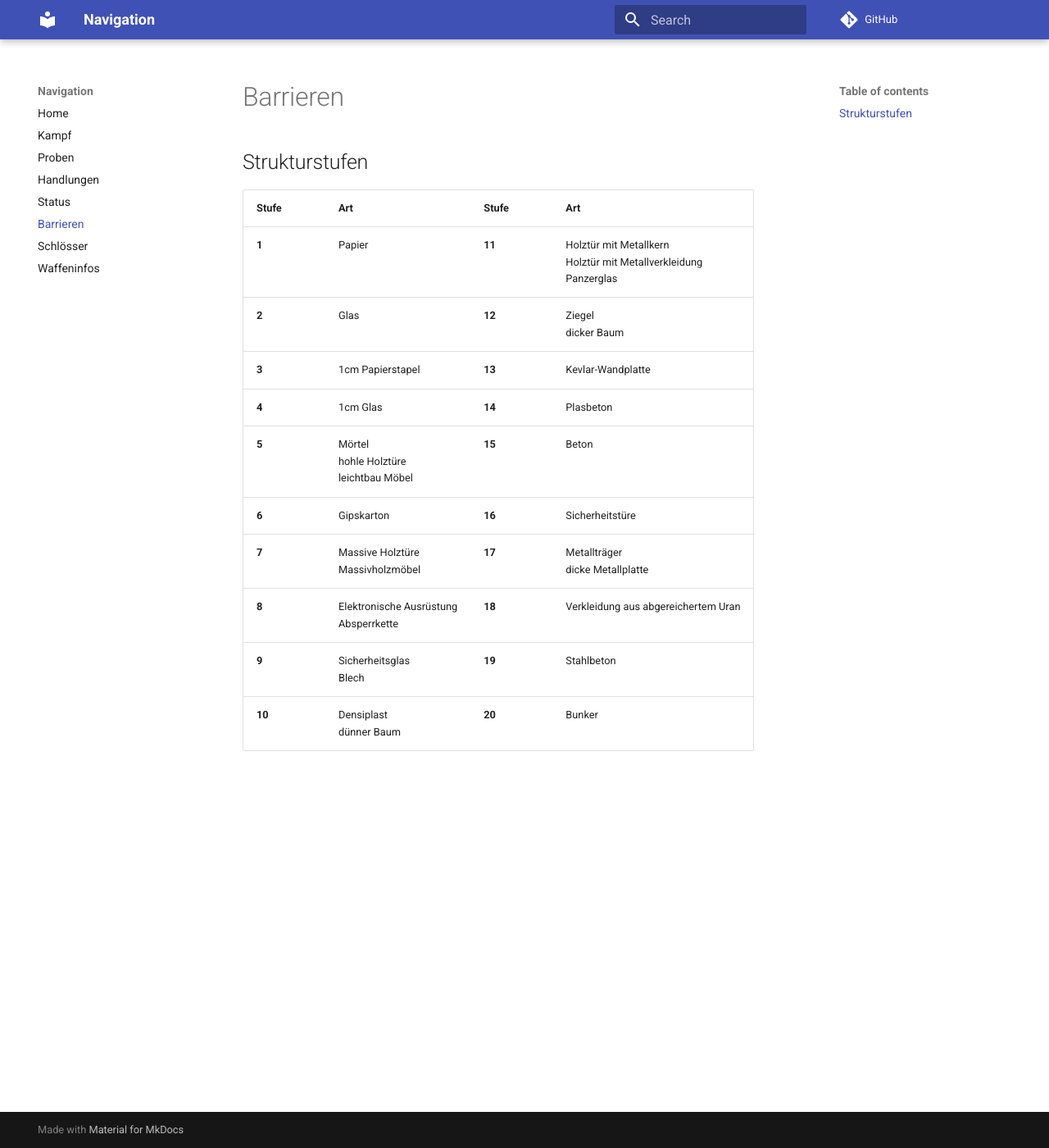
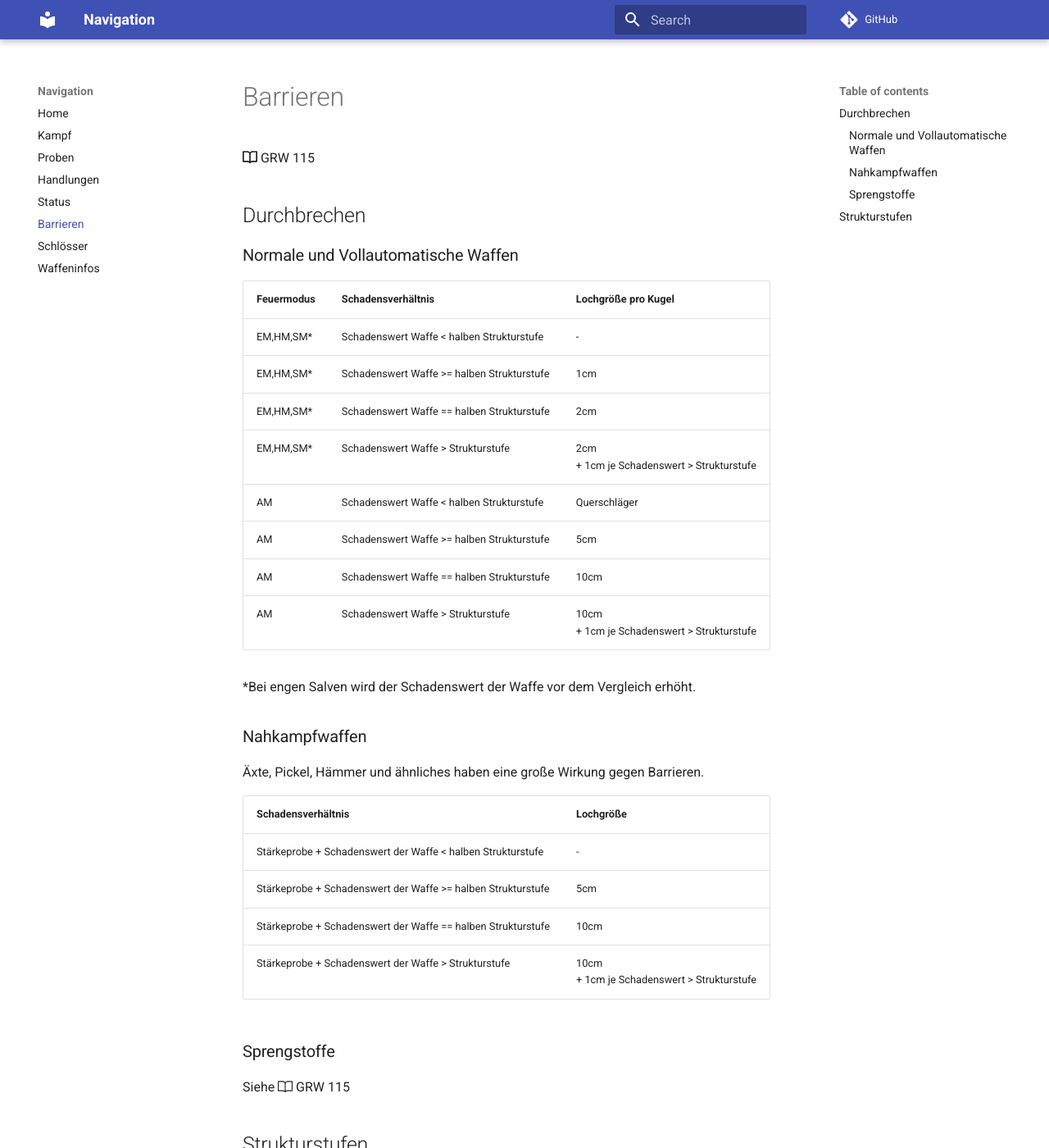
Before and after one commit to mvach/shadowrun6, an MkDocs documentation site: the page built from docs/barrieren.md, in a window 1280 px wide and 1400 px high. Shown: the whole window at 82% size. Built offline with MkDocs 1.6.1 and Material for MkDocs 9.7.7, drawn with Linux system fonts in a browser that asks for light colours; comment, search, counter and statistics services are not loaded.

Commit message:
Barrieren

```diff
--- a/docs/barrieren.md
+++ b/docs/barrieren.md
@@ -1,4 +1,38 @@
 # Barrieren
+
+:octicons-book-16: GRW 115
+
+## Durchbrechen
+
+### Normale und Vollautomatische Waffen
+
+| Feuermodus | Schadensverhältnis                         | Lochgröße pro Kugel                           |
+| ---------- | ------------------------------------------ | --------------------------------------------- |
+| EM,HM,SM*  | Schadenswert Waffe < halben Strukturstufe  | -                                             |
+| EM,HM,SM*  | Schadenswert Waffe >= halben Strukturstufe | 1cm                                           |
+| EM,HM,SM*  | Schadenswert Waffe == halben Strukturstufe | 2cm                                           |
+| EM,HM,SM*  | Schadenswert Waffe > Strukturstufe         | 2cm<br>+ 1cm je Schadenswert > Strukturstufe  |
+| AM         | Schadenswert Waffe < halben Strukturstufe  | Querschläger                                  |
+| AM         | Schadenswert Waffe >= halben Strukturstufe | 5cm                                           |
+| AM         | Schadenswert Waffe == halben Strukturstufe | 10cm                                          |
+| AM         | Schadenswert Waffe > Strukturstufe         | 10cm<br>+ 1cm je Schadenswert > Strukturstufe |
+
+*Bei engen Salven wird der Schadenswert der Waffe vor dem Vergleich erhöht.
+
+### Nahkampfwaffen
+
+Äxte, Pickel, Hämmer und ähnliches haben eine große Wirkung gegen Barrieren.
+
+| Schadensverhältnis                                           | Lochgröße                                     |
+| ------------------------------------------------------------ | --------------------------------------------- |
+| Stärkeprobe + Schadenswert der Waffe < halben Strukturstufe  | -                                             |
+| Stärkeprobe + Schadenswert der Waffe >= halben Strukturstufe | 5cm                                           |
+| Stärkeprobe + Schadenswert der Waffe == halben Strukturstufe | 10cm                                          |
+| Stärkeprobe + Schadenswert der Waffe > Strukturstufe         | 10cm<br>+ 1cm je Schadenswert > Strukturstufe |
+
+### Sprengstoffe
+
+Siehe :octicons-book-24: GRW 115
 
 ## Strukturstufen
 
```
Also changed, not shown: docs/kampf.md (+1 -1 lines), docs/waffen.md (+13 -13 lines).
